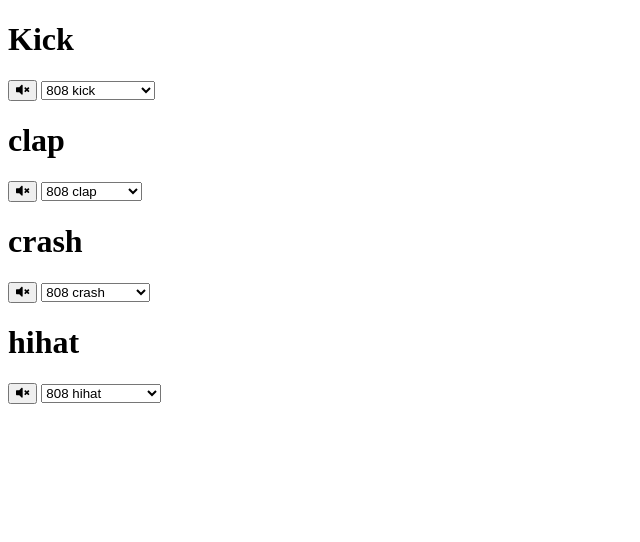
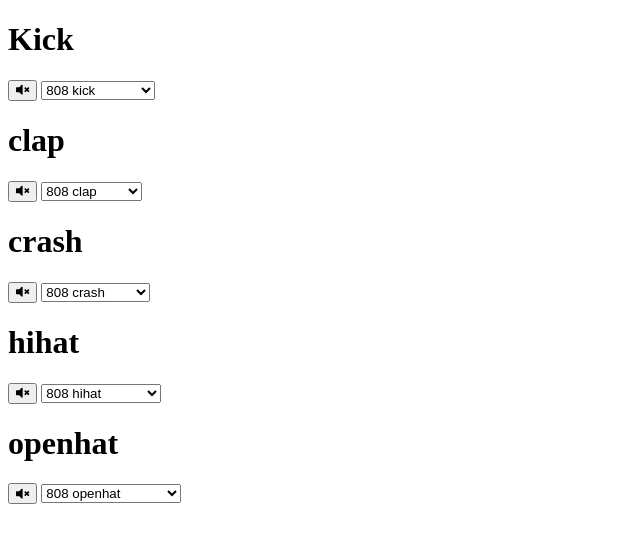
Before and after one commit to EmmanuelD69/Beatbox, a plain HTML site: page index.html in a window 1280 px wide. Shown: the whole page, without its empty margins (0-640 px from the left). Drawn offline with Linux system fonts and the light colour scheme.

Commit message:
ajout interface openhats

```diff
--- a/index.html
+++ b/index.html
@@ -162,6 +162,37 @@
           <div class="pad hihat-pad B7"></div>
         </div>
       </div>
+
+      <!-- OPENHATS SAMPLES -->
+      <div class="openhat-sample">
+        <div class="controls">
+          <h1>openhat</h1>
+          <button data-sample="0" class="mute openhat-volume">
+            <i class="fas fa-volume-mute"></i>
+          </button>
+          <select name="openhat-select" id="openhat-select">
+            <option value="./allSounds/openhat-808.wav">808 openhat</option>
+            <option value="./allSounds/openhat-acoustic01.wav"
+              >Acoustic01 openhat</option
+            >
+            <option value="./allSounds/openhat-analog.wav"
+              >Analog openhat</option
+            >
+            <option value="./allSounds/openhat-slick.wav">Slick openhat</option>
+            <option value="./allSounds/openhat-tight.wav">Tight openhat</option>
+          </select>
+        </div>
+        <div class="openhat">
+          <div class="pad openhat-pad B0"></div>
+          <div class="pad openhat-pad B1"></div>
+          <div class="pad openhat-pad B2"></div>
+          <div class="pad openhat-pad B3"></div>
+          <div class="pad openhat-pad B4"></div>
+          <div class="pad openhat-pad B5"></div>
+          <div class="pad openhat-pad B6"></div>
+          <div class="pad openhat-pad B7"></div>
+        </div>
+      </div>
     </div>
     <!-- /* ajout de font-awesome cdnjs via le site:
     https://cdnjs.com/libraries/font-awesome */ -->
```
